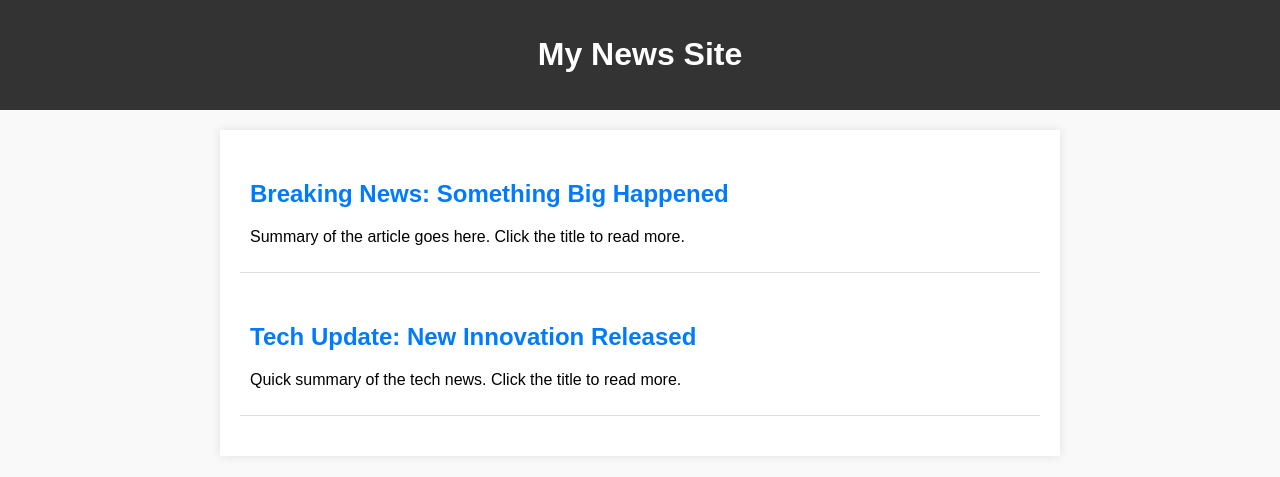
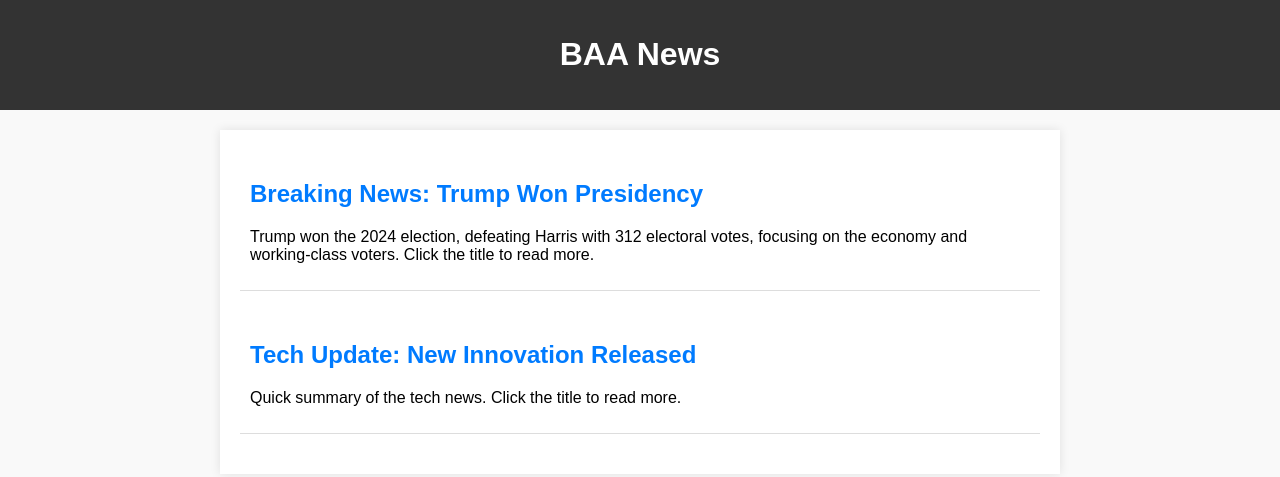
Before and after one commit to AussieBlakeYT/BAA-News, a plain HTML site: page index.html in a window 1280 px wide. Drawn offline with Linux system fonts and the light colour scheme.

Commit message:
Update index.html

```diff
--- a/index.html
+++ b/index.html
@@ -3,17 +3,17 @@
 <head>
     <meta charset="UTF-8">
     <meta name="viewport" content="width=device-width, initial-scale=1.0">
-    <title>My News Site</title>
+    <title>BAA News</title>
     <link rel="stylesheet" href="styles.css">
 </head>
 <body>
     <header>
-        <h1>My News Site</h1>
+        <h1>BAA News</h1>
     </header>
     <main>
         <article>
-            <h2><a href="article1.html">Breaking News: Something Big Happened</a></h2>
-            <p>Summary of the article goes here. Click the title to read more.</p>
+            <h2><a href="article1.html">Breaking News: Trump Won Presidency</a></h2>
+            <p>Trump won the 2024 election, defeating Harris with 312 electoral votes, focusing on the economy and working-class voters. Click the title to read more.</p>
         </article>
         <article>
             <h2><a href="article2.html">Tech Update: New Innovation Released</a></h2>
```
